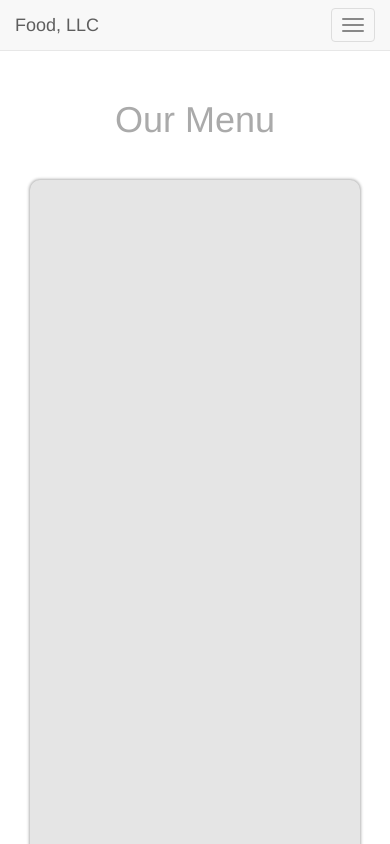
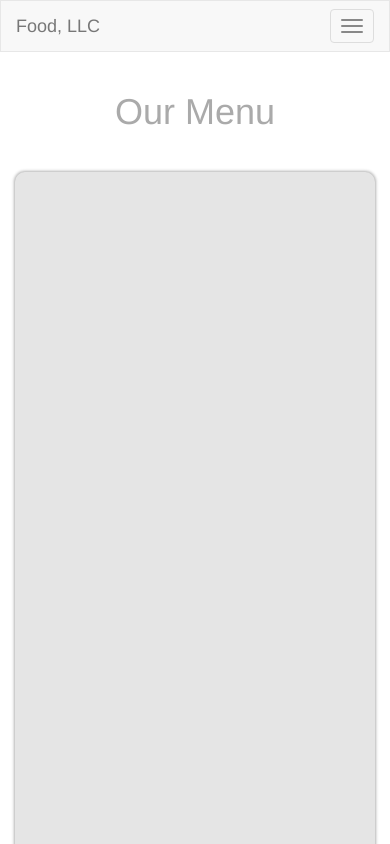
Before and after one commit to Daniill/cours, a plain HTML site: page mod3_solution/index.html in a window 390 px wide. Shown: the top 844 px of the page. Drawn offline with Linux system fonts and the light colour scheme.

Commit message:
subsequent

```diff
--- a/mod3_solution/css/main.css
+++ b/mod3_solution/css/main.css
@@ -12,12 +12,12 @@
 }
 
 #main-title {
-	margin-top: 70px;
 	color: #aaa;
 }
 
 #main-content {
 	padding: 30px;
+	padding-top: 0;
 }
 
 #tall-block {
--- a/mod3_solution/index.html
+++ b/mod3_solution/index.html
@@ -13,7 +13,7 @@
 	<link rel="stylesheet" href="css/main.css">
 </head>
 <body>
-	<nav class="navbar navbar-default navbar-fixed-top">
+	<nav class="navbar navbar-default">
 		<div class="container">
 			<div class="navbar-header">
 
@@ -41,9 +41,10 @@
 	<div id="main-content" class="container-fluid">
 		<h1 id="main-title" class="text-center">Our Menu</h1>
 		<div class="row">
-			<div id="tall-block" class="col-xs-11 col-md-12 col-lg-12"></div>
+			<div id="tall-block" class="col-xs-12"></div>
 		</div>
 	</div>
+
 	<script src="bower_components/jquery/dist/jquery.min.js"></script>
 	<script src="bower_components/bootstrap/dist/js/bootstrap.min.js"></script>
 </body>
```
